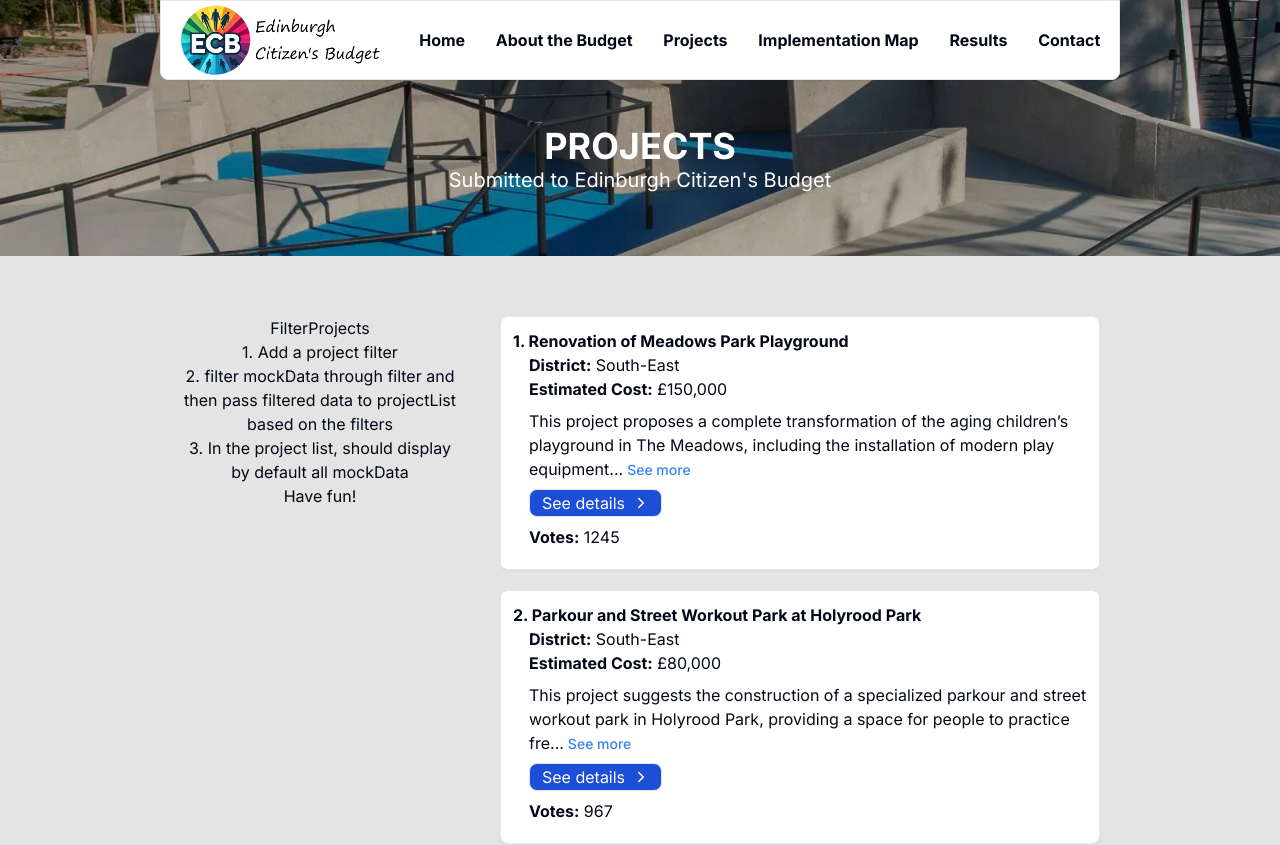
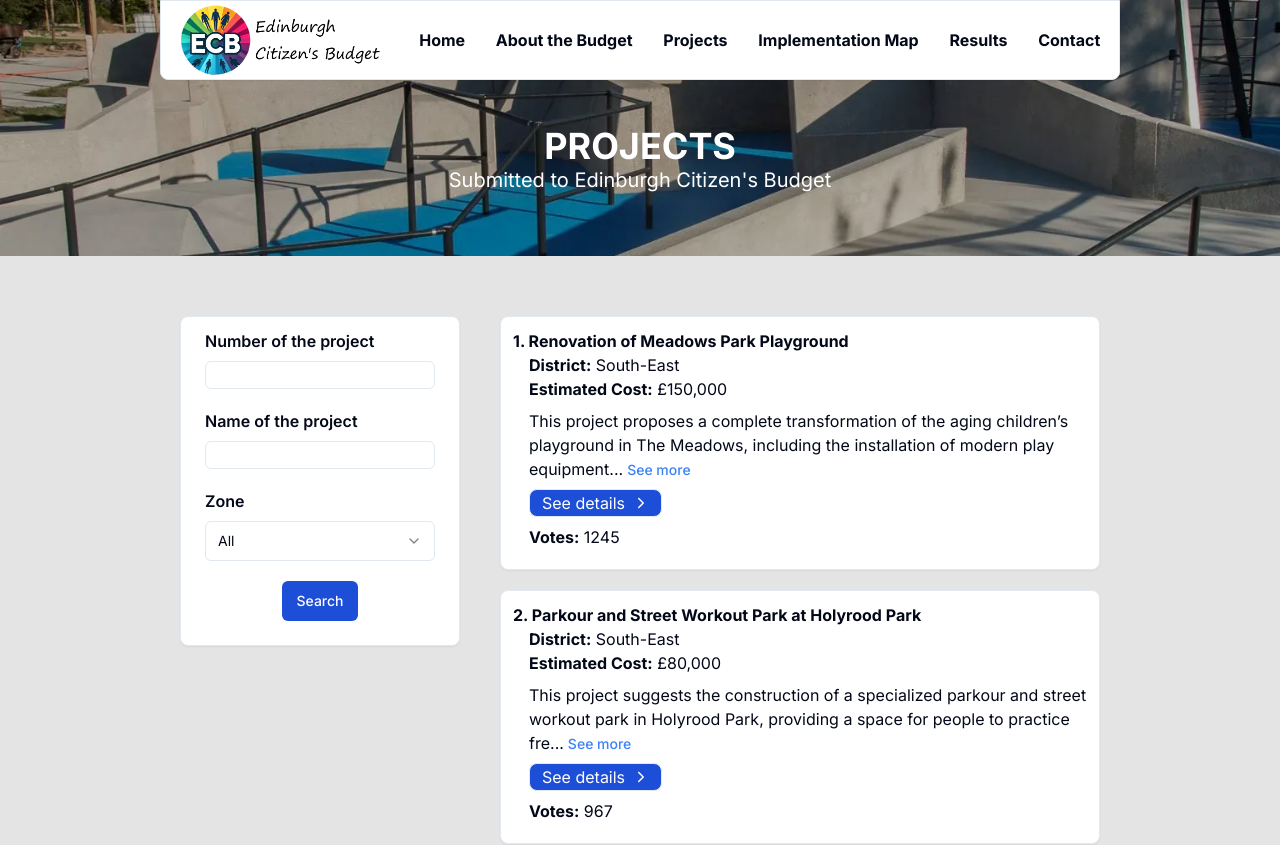
Before and after one commit to LSzpilowski/leaf-3, a Next.js app: page /projects in a window 1280 px wide. Shown: the top 845 px of the page. Built offline with nearby package versions, Linux system fonts and the light colour scheme.

Commit message:
add feat/filter template

```diff
--- a/package.json
+++ b/package.json
@@ -11,7 +11,9 @@
   "dependencies": {
     "@radix-ui/react-dialog": "^1.1.1",
     "@radix-ui/react-dropdown-menu": "^2.1.1",
+    "@radix-ui/react-label": "^2.1.0",
     "@radix-ui/react-menubar": "^1.1.1",
+    "@radix-ui/react-select": "^2.1.1",
     "@radix-ui/react-slot": "^1.1.0",
     "@reduxjs/toolkit": "^2.2.7",
     "class-variance-authority": "^0.7.0",
--- a/src/app/projects/page.tsx
+++ b/src/app/projects/page.tsx
@@ -22,7 +22,7 @@
         </div>
       </div>
       <div className="flex flex-row justify-between w-3/4">
-        <div className="sticky top-44 w-1/3 text-center p-5">
+        <div className="w-1/3 text-center p-5">
           <FilterProjects />
         </div>
         <div className="w-2/3 p-5">
--- a/src/app/projects/project/filterProjects.tsx
+++ b/src/app/projects/project/filterProjects.tsx
@@ -1,17 +1,78 @@
-import React from "react";
+import { Button } from "@/components/ui/button";
+import { Card } from "@/components/ui/card";
+import { Input } from "@/components/ui/input";
+import { Label } from "@/components/ui/label";
+import {
+  Select,
+  SelectContent,
+  SelectGroup,
+  SelectItem,
+  SelectTrigger,
+  SelectValue,
+} from "@/components/ui/select";
+
+const formInputs = [
+  {
+    name: "Number of the project",
+    id: "projectNumber",
+  },
+  {
+    name: "Name of the project",
+    id: "projectName",
+  },
+];
+
+const formOptions = [
+  "All",
+  "South-East",
+  "South-West",
+  "North-East",
+  "North-West",
+];
 
 function FilterProjects() {
   return (
-    <div>
-      FilterProjects
-      <p>1. Add a project filter</p>
-      <p>
-        2. filter mockData through filter and then pass filtered data to
-        projectList based on the filters
-      </p>
-      <p>3. In the project list, should display by default all mockData</p>
-      <p>Have fun!</p>
-    </div>
+    <Card className="sticky top-28  text-left pt-3 px-6 pb-6 hover:shadow-2xl transition-all transform duration-300 ease-in-out ">
+      <form className="flex flex-col justify-center items-center gap-5 w-full">
+        {formInputs.map((input, index) => {
+          return (
+            <div key={index} className="w-full flex flex-col gap-2">
+              <Label htmlFor={input.id} className="text-base font-semibold">
+                {input.name}
+              </Label>
+              <Input type="text" id={input.id} className="w-full h-7" />
+            </div>
+          );
+        })}
+        <div className="w-full flex flex-col gap-2">
+          <Label
+            htmlFor="projectZone"
+            className="w-full text-base font-semibold"
+          >
+            Zone
+          </Label>
+          <Select name="projectZone" defaultValue="All">
+            <SelectTrigger className="w-full">
+              <SelectValue placeholder="All"></SelectValue>
+            </SelectTrigger>
+            <SelectContent>
+              <SelectGroup>
+                {formOptions.map((option, index) => {
+                  return (
+                    <SelectItem key={index} value={option}>
+                      {option}
+                    </SelectItem>
+                  );
+                })}
+              </SelectGroup>
+            </SelectContent>
+          </Select>
+        </div>
+        <Button type="submit" className="text-white bg-blue-700 w-1/3 ">
+          Search
+        </Button>
+      </form>
+    </Card>
   );
 }
 
--- /dev/null
+++ b/src/components/ui/input.tsx
@@ -0,0 +1,25 @@
+import * as React from "react"
+
+import { cn } from "@/lib/utils"
+
+export interface InputProps
+  extends React.InputHTMLAttributes<HTMLInputElement> {}
+
+const Input = React.forwardRef<HTMLInputElement, InputProps>(
+  ({ className, type, ...props }, ref) => {
+    return (
+      <input
+        type={type}
+        className={cn(
+          "flex h-10 w-full rounded-md border border-input bg-background px-3 py-2 text-sm ring-offset-background file:border-0 file:bg-transparent file:text-sm file:font-medium placeholder:text-muted-foreground focus-visible:outline-none focus-visible:ring-2 focus-visible:ring-ring focus-visible:ring-offset-2 disabled:cursor-not-allowed disabled:opacity-50",
+          className
+        )}
+        ref={ref}
+        {...props}
+      />
+    )
+  }
+)
+Input.displayName = "Input"
+
+export { Input }
--- /dev/null
+++ b/src/components/ui/label.tsx
@@ -0,0 +1,26 @@
+"use client"
+
+import * as React from "react"
+import * as LabelPrimitive from "@radix-ui/react-label"
+import { cva, type VariantProps } from "class-variance-authority"
+
+import { cn } from "@/lib/utils"
+
+const labelVariants = cva(
+  "text-sm font-medium leading-none peer-disabled:cursor-not-allowed peer-disabled:opacity-70"
+)
+
+const Label = React.forwardRef<
+  React.ElementRef<typeof LabelPrimitive.Root>,
+  React.ComponentPropsWithoutRef<typeof LabelPrimitive.Root> &
+    VariantProps<typeof labelVariants>
+>(({ className, ...props }, ref) => (
+  <LabelPrimitive.Root
+    ref={ref}
+    className={cn(labelVariants(), className)}
+    {...props}
+  />
+))
+Label.displayName = LabelPrimitive.Root.displayName
+
+export { Label }
--- /dev/null
+++ b/src/components/ui/select.tsx
@@ -0,0 +1,160 @@
+"use client"
+
+import * as React from "react"
+import * as SelectPrimitive from "@radix-ui/react-select"
+import { Check, ChevronDown, ChevronUp } from "lucide-react"
+
+import { cn } from "@/lib/utils"
+
+const Select = SelectPrimitive.Root
+
+const SelectGroup = SelectPrimitive.Group
+
+const SelectValue = SelectPrimitive.Value
+
+const SelectTrigger = React.forwardRef<
+  React.ElementRef<typeof SelectPrimitive.Trigger>,
+  React.ComponentPropsWithoutRef<typeof SelectPrimitive.Trigger>
+>(({ className, children, ...props }, ref) => (
+  <SelectPrimitive.Trigger
+    ref={ref}
+    className={cn(
+      "flex h-10 w-full items-center justify-between rounded-md border border-input bg-background px-3 py-2 text-sm ring-offset-background placeholder:text-muted-foreground focus:outline-none focus:ring-2 focus:ring-ring focus:ring-offset-2 disabled:cursor-not-allowed disabled:opacity-50 [&>span]:line-clamp-1",
+      className
+    )}
+    {...props}
+  >
+    {children}
+    <SelectPrimitive.Icon asChild>
+      <ChevronDown className="h-4 w-4 opacity-50" />
+    </SelectPrimitive.Icon>
+  </SelectPrimitive.Trigger>
+))
+SelectTrigger.displayName = SelectPrimitive.Trigger.displayName
+
+const SelectScrollUpButton = React.forwardRef<
+  React.ElementRef<typeof SelectPrimitive.ScrollUpButton>,
+  React.ComponentPropsWithoutRef<typeof SelectPrimitive.ScrollUpButton>
+>(({ className, ...props }, ref) => (
+  <SelectPrimitive.ScrollUpButton
+    ref={ref}
+    className={cn(
+      "flex cursor-default items-center justify-center py-1",
+      className
+    )}
+    {...props}
+  >
+    <ChevronUp className="h-4 w-4" />
+  </SelectPrimitive.ScrollUpButton>
+))
+SelectScrollUpButton.displayName = SelectPrimitive.ScrollUpButton.displayName
+
+const SelectScrollDownButton = React.forwardRef<
+  React.ElementRef<typeof SelectPrimitive.ScrollDownButton>,
+  React.ComponentPropsWithoutRef<typeof SelectPrimitive.ScrollDownButton>
+>(({ className, ...props }, ref) => (
+  <SelectPrimitive.ScrollDownButton
+    ref={ref}
+    className={cn(
+      "flex cursor-default items-center justify-center py-1",
+      className
+    )}
+    {...props}
+  >
+    <ChevronDown className="h-4 w-4" />
+  </SelectPrimitive.ScrollDownButton>
+))
+SelectScrollDownButton.displayName =
+  SelectPrimitive.ScrollDownButton.displayName
+
+const SelectContent = React.forwardRef<
+  React.ElementRef<typeof SelectPrimitive.Content>,
+  React.ComponentPropsWithoutRef<typeof SelectPrimitive.Content>
+>(({ className, children, position = "popper", ...props }, ref) => (
+  <SelectPrimitive.Portal>
+    <SelectPrimitive.Content
+      ref={ref}
+      className={cn(
+        "relative z-50 max-h-96 min-w-[8rem] overflow-hidden rounded-md border bg-popover text-popover-foreground shadow-md data-[state=open]:animate-in data-[state=closed]:animate-out data-[state=closed]:fade-out-0 data-[state=open]:fade-in-0 data-[state=closed]:zoom-out-95 data-[state=open]:zoom-in-95 data-[side=bottom]:slide-in-from-top-2 data-[side=left]:slide-in-from-right-2 data-[side=right]:slide-in-from-left-2 data-[side=top]:slide-in-from-bottom-2",
+        position === "popper" &&
+          "data-[side=bottom]:translate-y-1 data-[side=left]:-translate-x-1 data-[side=right]:translate-x-1 data-[side=top]:-translate-y-1",
+        className
+      )}
+      position={position}
+      {...props}
+    >
+      <SelectScrollUpButton />
+      <SelectPrimitive.Viewport
+        className={cn(
+          "p-1",
+          position === "popper" &&
+            "h-[var(--radix-select-trigger-height)] w-full min-w-[var(--radix-select-trigger-width)]"
+        )}
+      >
+        {children}
+      </SelectPrimitive.Viewport>
+      <SelectScrollDownButton />
+    </SelectPrimitive.Content>
+  </SelectPrimitive.Portal>
+))
+SelectContent.displayName = SelectPrimitive.Content.displayName
+
+const SelectLabel = React.forwardRef<
+  React.ElementRef<typeof SelectPrimitive.Label>,
+  React.ComponentPropsWithoutRef<typeof SelectPrimitive.Label>
+>(({ className, ...props }, ref) => (
+  <SelectPrimitive.Label
+    ref={ref}
+    className={cn("py-1.5 pl-8 pr-2 text-sm font-semibold", className)}
+    {...props}
+  />
+))
+SelectLabel.displayName = SelectPrimitive.Label.displayName
+
+const SelectItem = React.forwardRef<
+  React.ElementRef<typeof SelectPrimitive.Item>,
+  React.ComponentPropsWithoutRef<typeof SelectPrimitive.Item>
+>(({ className, children, ...props }, ref) => (
+  <SelectPrimitive.Item
+    ref={ref}
+    className={cn(
+      "relative flex w-full cursor-default select-none items-center rounded-sm py-1.5 pl-8 pr-2 text-sm outline-none focus:bg-accent focus:text-accent-foreground data-[disabled]:pointer-events-none data-[disabled]:opacity-50",
+      className
+    )}
+    {...props}
+  >
+    <span className="absolute left-2 flex h-3.5 w-3.5 items-center justify-center">
+      <SelectPrimitive.ItemIndicator>
+        <Check className="h-4 w-4" />
+      </SelectPrimitive.ItemIndicator>
+    </span>
+
+    <SelectPrimitive.ItemText>{children}</SelectPrimitive.ItemText>
+  </SelectPrimitive.Item>
+))
+SelectItem.displayName = SelectPrimitive.Item.displayName
+
+const SelectSeparator = React.forwardRef<
+  React.ElementRef<typeof SelectPrimitive.Separator>,
+  React.ComponentPropsWithoutRef<typeof SelectPrimitive.Separator>
+>(({ className, ...props }, ref) => (
+  <SelectPrimitive.Separator
+    ref={ref}
+    className={cn("-mx-1 my-1 h-px bg-muted", className)}
+    {...props}
+  />
+))
+SelectSeparator.displayName = SelectPrimitive.Separator.displayName
+
+export {
+  Select,
+  SelectGroup,
+  SelectValue,
+  SelectTrigger,
+  SelectContent,
+  SelectLabel,
+  SelectItem,
+  SelectSeparator,
+  SelectScrollUpButton,
+  SelectScrollDownButton,
+}
```
Also changed, not shown: 1 other file (tests, documents, lock files or other folders).
